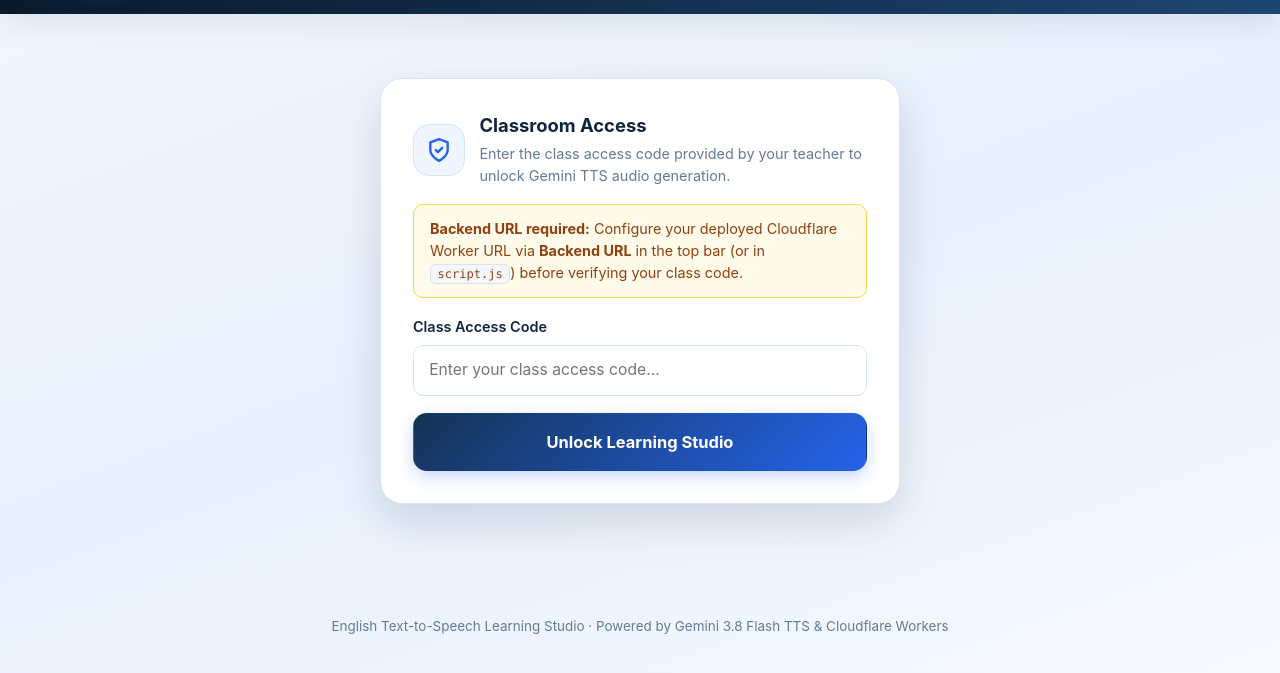
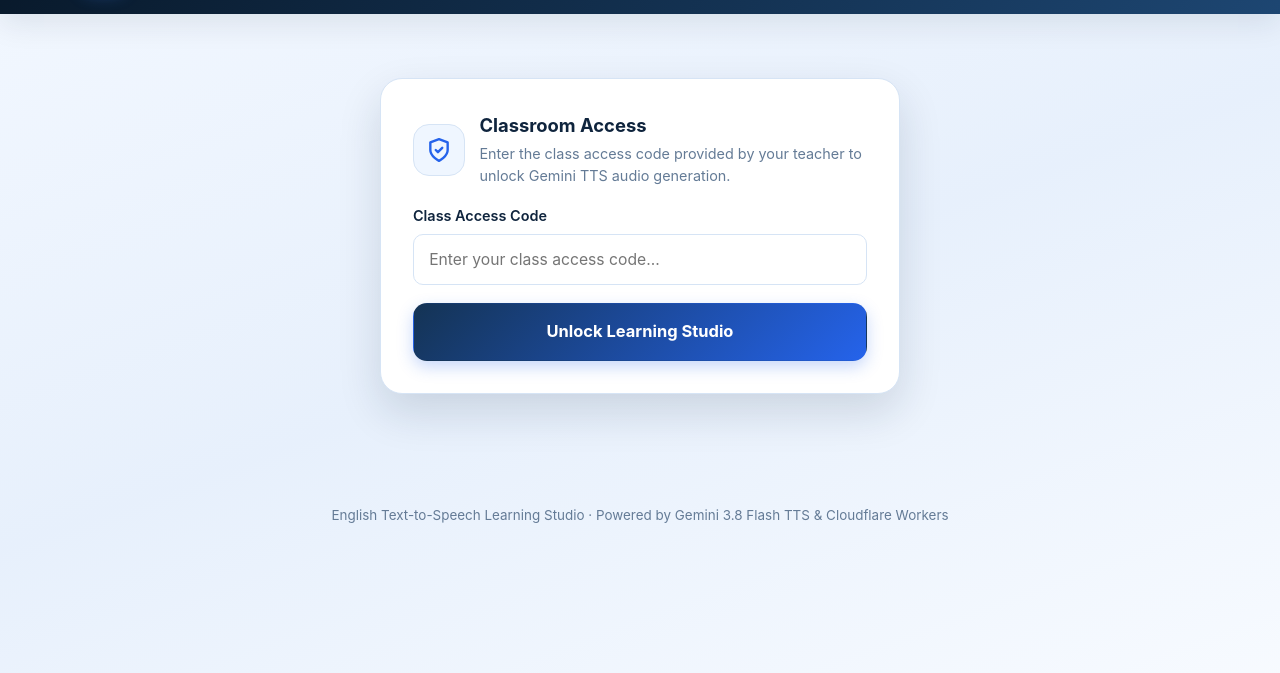
Before and after one commit to pascalalison/english-tts-studio, a plain HTML site: page index.html in a window 1280 px wide. Shown: the part 83-756 px from the top of the page. Drawn offline with Linux system fonts and the light colour scheme.

Commit message:
Update index.html

```diff
--- a/index.html
+++ b/index.html
@@ -1532,7 +1532,7 @@
      * Edit WORKER_URL and VOICE_PROFILES here when deploying to GitHub Pages.
      */
     const STUDIO_CONFIG = {
-      WORKER_URL: "https://english-tts-worker.YOUR-SUBDOMAIN.workers.dev",
+      WORKER_URL: "https://english-tts-worker.lehieuthao02.workers.dev",
       MAX_CHARS: 3000,
       WARNING_CHARS: 2500,
       WORDS_PER_MINUTE: 145,
```
